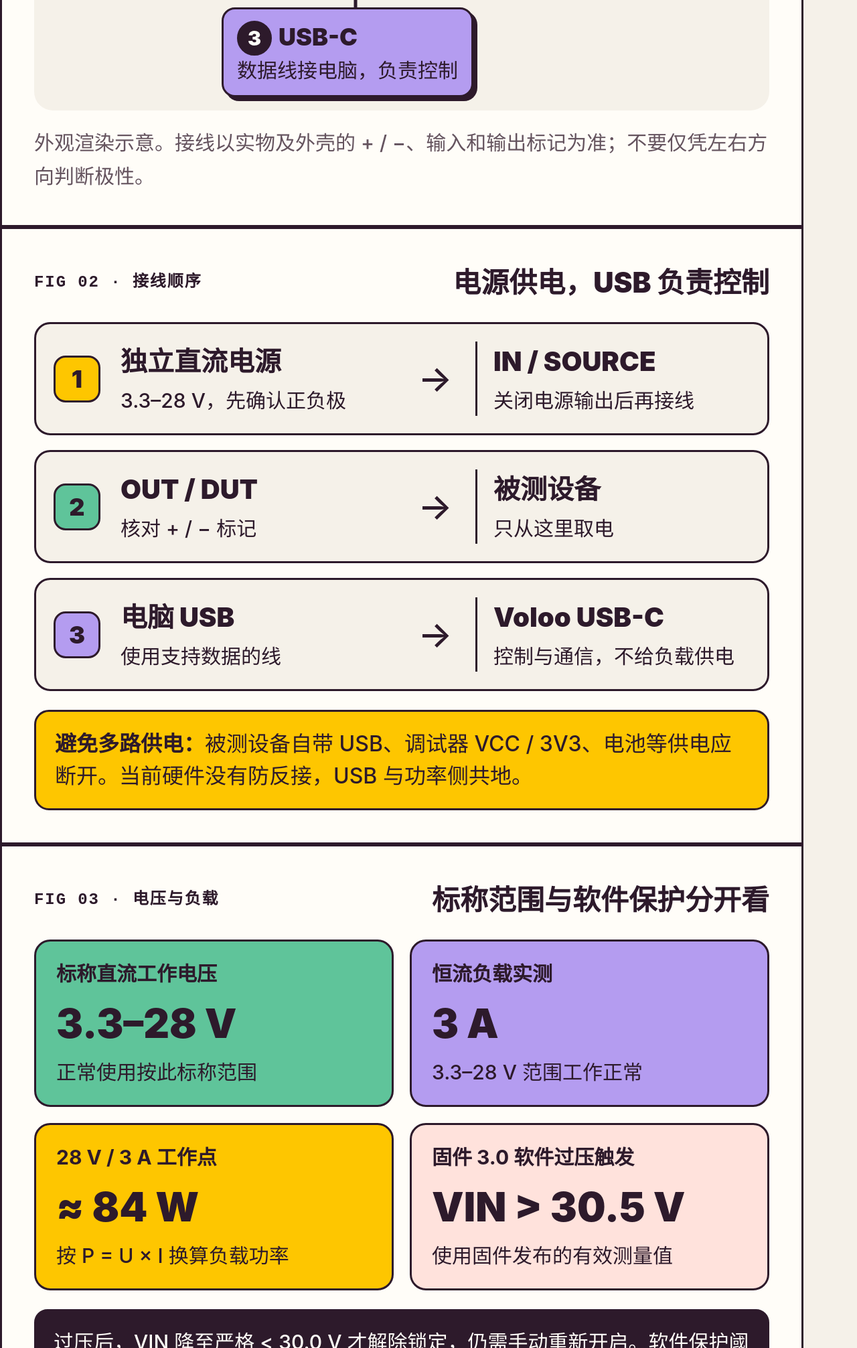
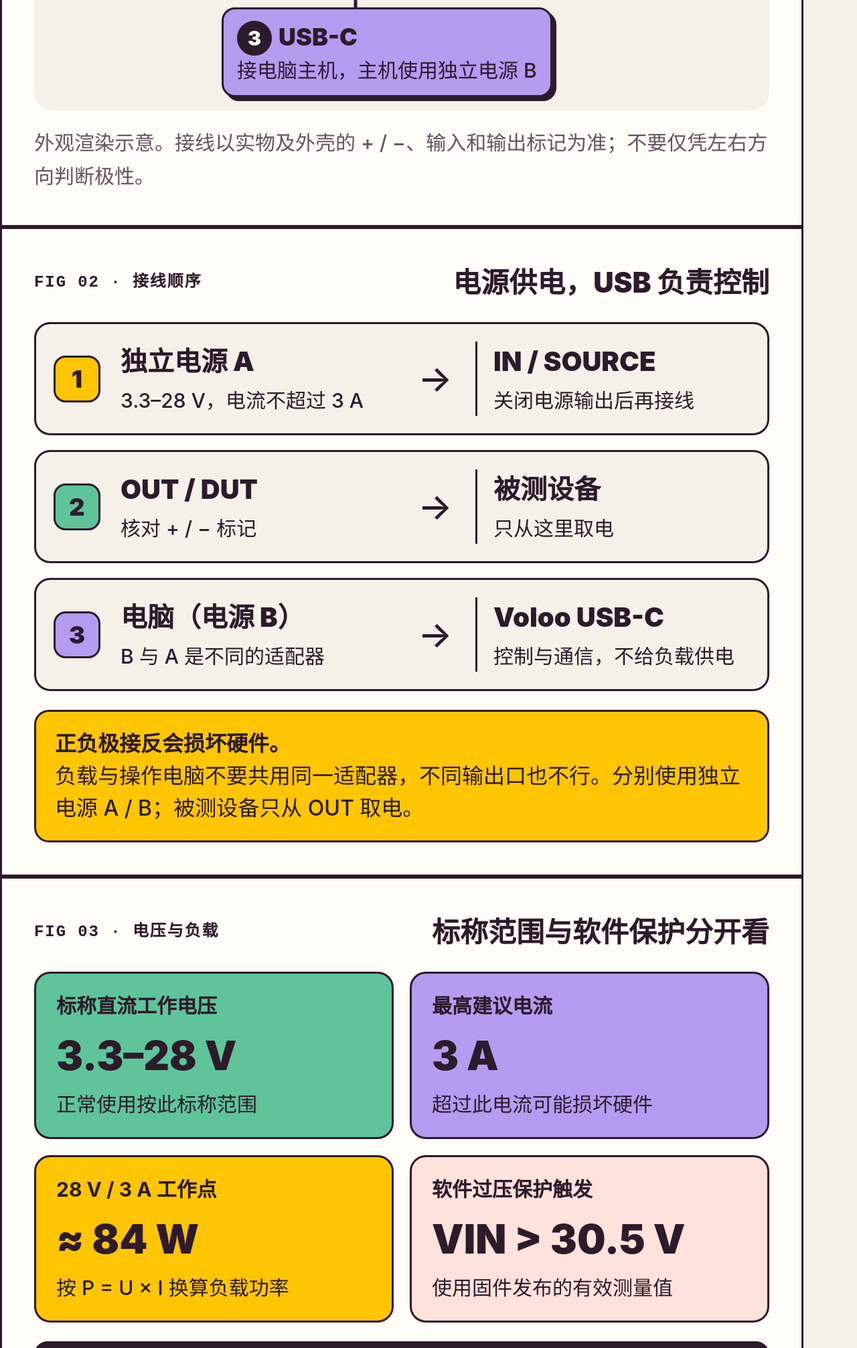
Before and after one commit to librezoo/voloo, a plain HTML site: page docs/assets/guide-figures.html in a window 1280 px wide. Shown: the part 787-2800 px from the top of the page at 67% size. Drawn offline with Linux system fonts and the light colour scheme.

Commit message:
docs: clarify power recovery and electrical safety

```diff
--- a/docs/assets/guide-figures.html
+++ b/docs/assets/guide-figures.html
@@ -8,30 +8,30 @@
   <div class="ports-stage">
     <img src="product-render.png" alt="Voloo 外观渲染">
     <svg viewBox="0 0 1098 810" aria-hidden="true"><path class="wire" d="M310 130 H360 L444 225"/><circle class="dot" cx="444" cy="225" r="15"/><path class="wire" d="M845 280 H805 L740 340"/><circle class="dot" cx="740" cy="340" r="15"/><path class="wire" d="M480 705 V640 L454 510"/><circle class="dot" cx="454" cy="510" r="15"/></svg>
-    <div class="label in"><b><span class="stepnum">1</span>IN / SOURCE</b>接独立直流电源</div>
+    <div class="label in"><b><span class="stepnum">1</span>IN / SOURCE</b>接独立电源 A</div>
     <div class="label out"><b><span class="stepnum">2</span>OUT / DUT</b>接被测设备的电源输入</div>
-    <div class="label usb"><b><span class="stepnum">3</span>USB-C</b>数据线接电脑，负责控制</div>
+    <div class="label usb"><b><span class="stepnum">3</span>USB-C</b>接电脑主机，主机使用独立电源 B</div>
   </div>
   <p class="caption">外观渲染示意。接线以实物及外壳的 + / −、输入和输出标记为准；不要仅凭左右方向判断极性。</p>
 </section>
 <section class="figure" id="wiring">
   <div class="heading"><small>FIG 02 · 接线顺序</small><h2>电源供电，USB 负责控制</h2></div>
   <div class="connection">
-    <div class="connect-row"><div class="n">1</div><div><h3>独立直流电源</h3><p>3.3–28 V，先确认正负极</p></div><div class="arrow">→</div><div class="dest"><h3>IN / SOURCE</h3><p>关闭电源输出后再接线</p></div></div>
+    <div class="connect-row"><div class="n">1</div><div><h3>独立电源 A</h3><p>3.3–28 V，电流不超过 3 A</p></div><div class="arrow">→</div><div class="dest"><h3>IN / SOURCE</h3><p>关闭电源输出后再接线</p></div></div>
     <div class="connect-row"><div class="n">2</div><div><h3>OUT / DUT</h3><p>核对 + / − 标记</p></div><div class="arrow">→</div><div class="dest"><h3>被测设备</h3><p>只从这里取电</p></div></div>
-    <div class="connect-row"><div class="n">3</div><div><h3>电脑 USB</h3><p>使用支持数据的线</p></div><div class="arrow">→</div><div class="dest"><h3>Voloo USB-C</h3><p>控制与通信，不给负载供电</p></div></div>
+    <div class="connect-row"><div class="n">3</div><div><h3>电脑（电源 B）</h3><p>B 与 A 是不同的适配器</p></div><div class="arrow">→</div><div class="dest"><h3>Voloo USB-C</h3><p>控制与通信，不给负载供电</p></div></div>
   </div>
-  <div class="callout"><b>避免多路供电：</b>被测设备自带 USB、调试器 VCC / 3V3、电池等供电应断开。当前硬件没有防反接，USB 与功率侧共地。</div>
+  <div class="callout"><b>正负极接反会损坏硬件。</b><br>负载与操作电脑不要共用同一适配器，不同输出口也不行。分别使用独立电源 A / B；被测设备只从 OUT 取电。</div>
 </section>
 <section class="figure" id="voltage-range">
   <div class="heading"><small>FIG 03 · 电压与负载</small><h2>标称范围与软件保护分开看</h2></div>
   <div class="range-grid">
     <div class="range-card tested"><p class="tag">标称直流工作电压</p><p class="value">3.3–28 V</p><p class="note">正常使用按此标称范围</p></div>
-    <div class="range-card recommended"><p class="tag">恒流负载实测</p><p class="value">3 A</p><p class="note">3.3–28 V 范围工作正常</p></div>
+    <div class="range-card recommended"><p class="tag">最高建议电流</p><p class="value">3 A</p><p class="note">超过此电流可能损坏硬件</p></div>
     <div class="range-card untested"><p class="tag">28 V / 3 A 工作点</p><p class="value">≈ 84 W</p><p class="note">按 P = U × I 换算负载功率</p></div>
-    <div class="range-card trip"><p class="tag">固件 3.0 软件过压触发</p><p class="value">VIN &gt; 30.5 V</p><p class="note">使用固件发布的有效测量值</p></div>
+    <div class="range-card trip"><p class="tag">软件过压保护触发</p><p class="value">VIN &gt; 30.5 V</p><p class="note">使用固件发布的有效测量值</p></div>
   </div>
-  <div class="range-bottom">过压后，VIN 降至严格 &lt; 30.0 V 才解除锁定，仍需手动重新开启。软件保护阈值不改变 28 V 标称工作上限；旧固件不能一概视为具备此功能。</div>
-  <p class="caption">3 A 恒流负载结果来自项目提供者于 2026-11-14 的反馈；不扩展为全温、任意浪涌或长时间温升的额外保证。</p>
+  <div class="range-bottom">① VIN &gt; 30.5 V：自动关闭输出并锁定过压保护。<br>② VIN &lt; 30.0 V：自动解除过压锁定，输出仍关闭。<br>③ 用户重新长按“开启供电”或发送新的 ON 命令，才恢复供电。</div>
+  <p class="caption">过压保护自动解除，不等于自动重新供电；不需要额外的过压复位命令。最高建议电流为 3 A，请在外部电源上设置合适的限流。</p>
 </section>
 </body></html>
```
Also changed, not shown: docs/assets/port-map.png, docs/assets/voltage-boundaries.png, docs/assets/wiring-steps.png, 3 other files.
